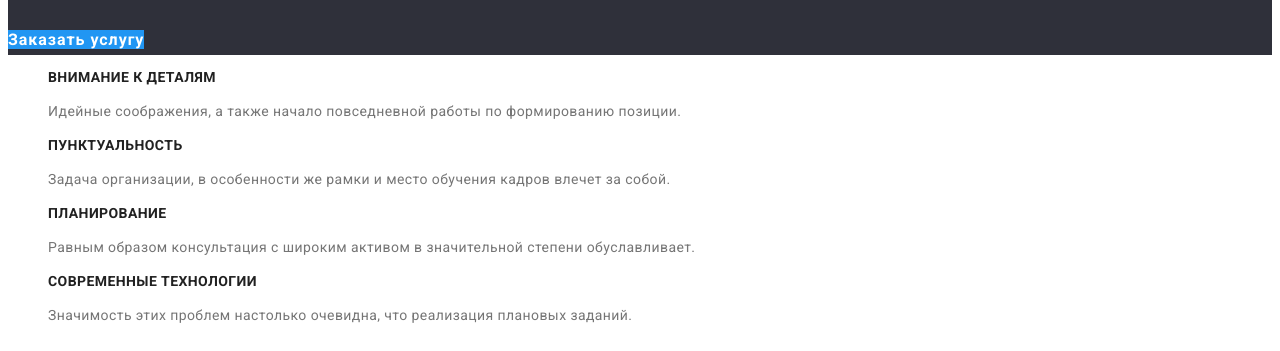
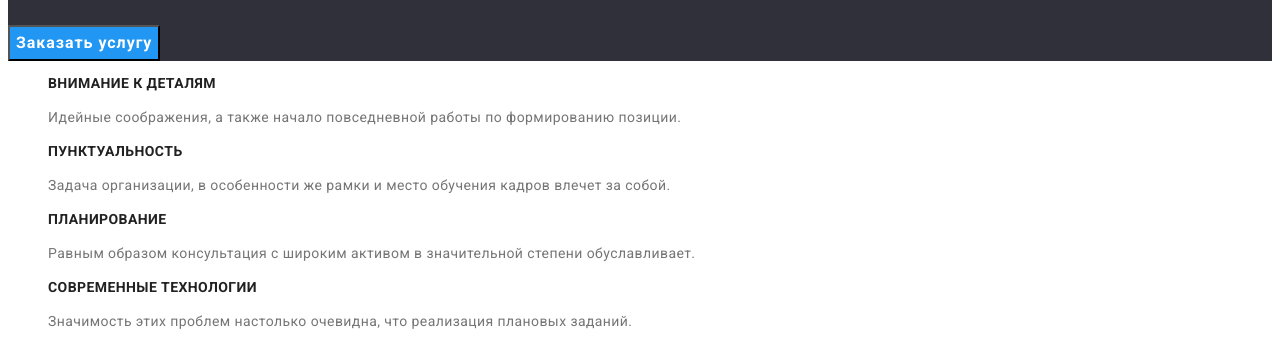
Before and after one commit to looopy19/goit-markup-hw-02, a plain HTML site: page index.html in a window 1280 px wide. Shown: the part 255-606 px from the top of the page. Drawn offline with Linux system fonts and the light colour scheme.

Commit message:
вносит правки в элементы кнопок

```diff
--- a/index.html
+++ b/index.html
@@ -31,7 +31,7 @@
       <!-- Герой -->
       <section class="hero-section">
         <h1 class="hero-title">Эффективные решения для вашего бизнеса</h1>
-        <a href="" class="btn">Заказать услугу</a>
+        <button type="button" class="btn">Заказать услугу</button>
       </section>
       <section class="about-section">
         <h2 class="visually-hidden">Преимущества</h2>
--- a/style.css
+++ b/style.css
@@ -104,6 +104,7 @@ a {
 }
 
 .btn {
+  font-family: var(--main-font);
   color: var(--additional-white-color);
   background-color: var(--accent-color);
   font-size: var(--secondary-font-size);
@@ -112,6 +113,7 @@ a {
   line-height: 30px;
   letter-spacing: 0.06em;
   text-align: center;
+  align-items: center;
 }
 
 .about-section h3 {
```
Also changed, not shown: portfolio.html (+1 -1 lines).
